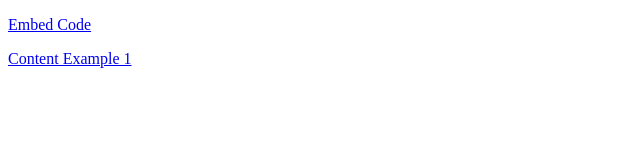
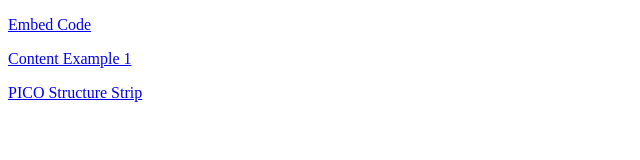
Before and after one commit to angussinclairkcl/kcl-lc-h5p, a plain HTML site: page index.html in a window 1280 px wide. Shown: the whole page, without its empty margins (0-640 px from the left). Drawn offline with Linux system fonts and the light colour scheme.

Commit message:
Update index.html

```diff
--- a/index.html
+++ b/index.html
@@ -3,7 +3,7 @@
 <body>
 	<p><a href="/kcl-lc-h5p/embedcode.html">Embed Code</a></p>
 	<p><a href="/kcl-lc-h5p/h5p-standalone-1.3.x/demo/content-example-1.html">Content Example 1</a></p>
-
+	<p><a href="/kcl-lc-h5p/h5p-standalone-1.3.x/demo/pico-structure-strip.html">PICO Structure Strip</a></p>
 
 
 </body>
```
